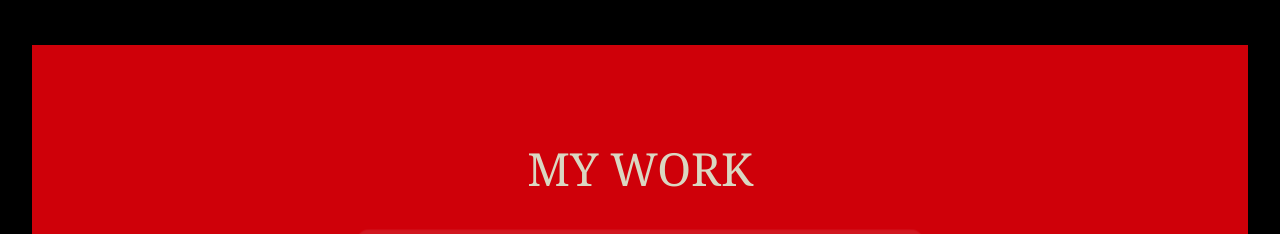
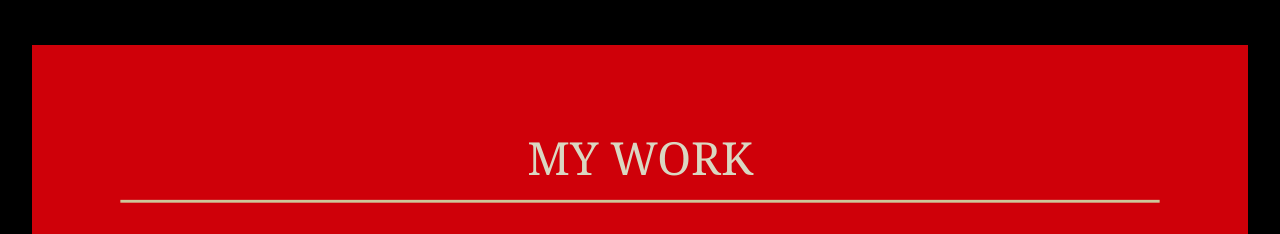
Before and after one commit to Nandkishor1771503/MyProtfolio, a React (Vite) app: page / in a window 1280 px wide. Shown: the part 1620-1854 px from the top of the page. Built offline with nearby package versions, Linux system fonts and the light colour scheme.

Commit message:
work heading change

```diff
--- a/src/components/Work.jsx
+++ b/src/components/Work.jsx
@@ -64,9 +64,10 @@ function Work() {
   return (
     <div className="mockParent">
       <div className="mockContent w-full md:h-screen h-[90vh] overflow-hidden bg-red-600 flex flex-col items-center justify-center relative px-4 sm:px-8">
-      <h2 className="text-[#f3f0d8] text-3xl sm:text-4xl md:text-5xl font-serif mb-10 text-center">
+      <h2 className="text-[#f3f0d8] text-3xl sm:text-4xl md:text-5xl font-serif mb-5 text-center">
         MY WORK
       </h2>
+      <div className="w-full sm:w-[90%] h-[3px] bg-[#e5dfac] mb-10"></div>
 
       <div className="relative w-full flex items-center justify-center">
         {/* Navigation Arrows */}
```
